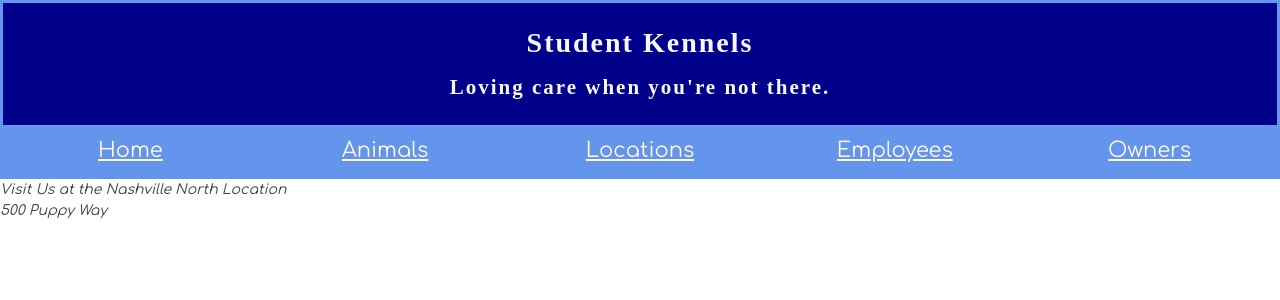
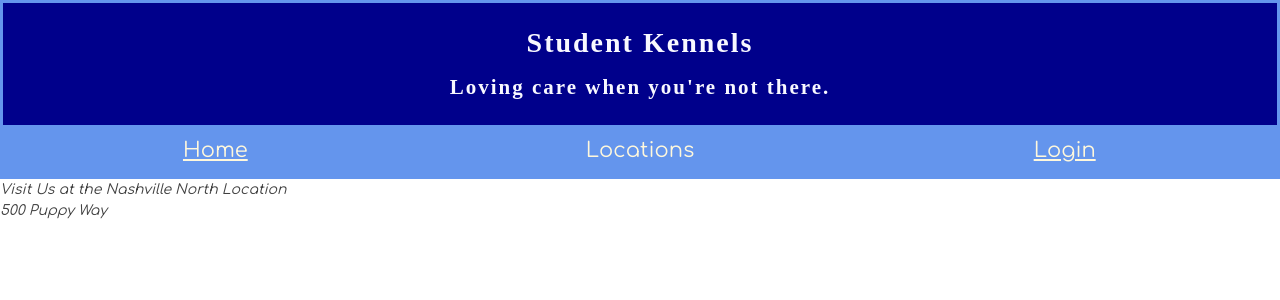
Before and after one commit to chapmanjamesg/react-kennel, a React (Create React App) app: page / in a window 1280 px wide. Shown: the top 300 px of the page. Built offline with nearby package versions, Linux system fonts and the light colour scheme; a web font is replaced by a local one.

Commit message:
finished both chapter 13 and 14 since they both had to do with authentication

```diff
--- a/src/components/ApplicationViews.js
+++ b/src/components/ApplicationViews.js
@@ -5,20 +5,20 @@ import Home from './home/Home'
 import AnimalList from './animal/AnimalList'
 import AnimalDetail from './animal/AnimalDetail'
 import AnimalForm from './animal/AnimalForm'
+import AnimalEditForm from './animal/AnimalEditForm'
 import EmployeeList from './employee/EmployeeList'
 import EmployeeForm from './employee/EmployeeForm'
+import EmployeeEditForm from './employee/EmployeeEditForm'
 import EmployeeWithAnimals from './employee/EmployeeWithAnimals'
 import LocationList from './location/LocationList'
+import LocationForm from './location/LocationForm'
+import LocationEditForm from './location/LocationEditForm'
 import LocationWithEmployees from './location/LocationWithEmployees'
-import LocationForm from './location/LocationForm'
 import OwnerList from './owner/OwnerList'
 import OwnerDetail from './owner/OwnerDetail'
 import OwnerForm from './owner/OwnerForm'
+import OwnerEditForm from './owner/OwnerEditForm'
 import Login from './auth/login'
-import AnimalEditForm from './animal/AnimalEditForm'
-import EmployeeEditForm from './employee/EmployeeEditForm'
-import LocationEditForm from './location/LocationEditForm'
-import OwnerEditForm from './owner/OwnerEditForm'
 
 
 class ApplicationViews extends Component {
@@ -37,7 +37,7 @@ class ApplicationViews extends Component {
                     return <Home />
                 }} />
                 <Route exact path="/animals" render={props => {
-                    if (this.isAuthenticated()) {
+                    if (this.props.user) {
                         return <AnimalList {...props} />
                     } else {
                         return <Redirect to="/login" />
@@ -58,7 +58,7 @@ class ApplicationViews extends Component {
                     }}
                 />
                 <Route exact path="/employees" render={props => {
-                    if (this.isAuthenticated()) {
+                    if (this.props.user) {
                         return <EmployeeList {...props} />
                     } else {
                         return <Redirect to="/login" />
@@ -75,7 +75,7 @@ class ApplicationViews extends Component {
                     return <EmployeeWithAnimals {...props} />
                 }} />
                 <Route exact path="/locations" render={props => {
-                    if (this.isAuthenticated()) {
+                    if (this.props.user) {
                         return <LocationList {...props} />
                     } else {
                         return <Redirect to="/login" />
@@ -91,7 +91,7 @@ class ApplicationViews extends Component {
                     return <LocationWithEmployees  {...props} />
                 }} />
                 <Route exact path="/owners" render={props => {
-                    if (this.isAuthenticated()) {
+                    if (this.props.user) {
                         return <OwnerList {...props} />
                     } else {
                         return <Redirect to="/login" />
@@ -108,7 +108,9 @@ class ApplicationViews extends Component {
                 <Route path="/owners/:ownerId(\d+)/edit" render={props => {
                     return <OwnerEditForm {...props} />
                 }} />
-                <Route path="/login" component={Login} />
+                <Route path="/login" render={(props) => {
+                    return <Login setUser={this.props.setUser} {...props} />
+                }} />
             </>
         )
     }
--- a/src/components/Kennel.js
+++ b/src/components/Kennel.js
@@ -1,20 +1,53 @@
 import React, { Component } from 'react'
 import './Kennel.css'
-import NavBar from './nav/NavBar';
+import NavBar from './nav/NavBar'
 import ApplicationViews from './ApplicationViews';
 
+class Kennel extends Component {
+  state = {
+    user: false
+  }
 
-class Kennel extends Component {
-    render() {
-        return (
-            //using a react fragment...or kind of like an invisible tag
-            <React.Fragment>
-                {/* these are the only things that are being imported in to this main file. The nav bar will be displayed on every page so that needs to be on this page */}
-                <NavBar />
-                <ApplicationViews />
-            </React.Fragment>
-        );
-    }
+  // Check if credentials are in local storage
+  //returns true/false
+  isAuthenticated = () => localStorage.getItem("credentials") !== null
+
+  setUser = (authObj) => {
+    /*
+      For now, just store the email and password that
+      the customer enters into local storage.
+    */
+    localStorage.setItem(
+      "credentials",
+      JSON.stringify(authObj)
+    )
+    this.setState({
+      user: this.isAuthenticated()
+    });
+  }
+
+  clearUser = () => {
+    // localStorage.clear()
+    localStorage.removeItem("credentials")
+
+    this.setState({user: this.isAuthenticated()})
+  }
+
+  componentDidMount() {
+    this.setState({
+      user: this.isAuthenticated()
+    })
+  }
+
+  render() {
+    return (
+      <>
+        <NavBar user={this.state.user} clearUser={this.clearUser} />
+        <ApplicationViews user={this.state.user}
+          setUser={this.setUser} />
+      </>
+    )
+  }
 }
 
-export default Kennel;
+export default Kennel
--- a/src/components/nav/NavBar.js
+++ b/src/components/nav/NavBar.js
@@ -1,13 +1,15 @@
 import React, { Component } from 'react';
-import { Link } from "react-router-dom"
+import { Link, withRouter } from "react-router-dom"
 import './NavBar.css'
 
 class NavBar extends Component {
 
-  /* this is setting up the nav bar using the Links to="/the page you click on" with the name of the item on the bar */
+  handleLogout = () => {
+    this.props.clearUser();
+    this.props.history.push('/');
+  }
 
-  render(){
-
+  render() {
     return (
       <header>
         <h1 className="site-title">Student Kennels<br />
@@ -16,15 +18,22 @@ class NavBar extends Component {
         <nav>
           <ul className="container">
             <li><Link className="nav-link" to="/">Home</Link></li>
+            <li>Locations</li>
+            {(this.props.user) ?
+            <>
             <li><Link className="nav-link" to="/animals">Animals</Link></li>
-            <li><Link className="nav-link" to="/locations">Locations</Link></li>
             <li><Link className="nav-link" to="/employees">Employees</Link></li>
-            <li><Link className="nav-link" to="/owners">Owners</Link></li>
+            <li>Owners</li>
+            <li><span className="nav-link" onClick={this.handleLogout}>Logout</span></li>
+            </>
+            :
+            <li><Link className="nav-link" to="/login">Login</Link></li>
+            }
+
           </ul>
         </nav>
       </header>
     )
   }
 }
-
-export default NavBar;
+export default withRouter(NavBar);
```
